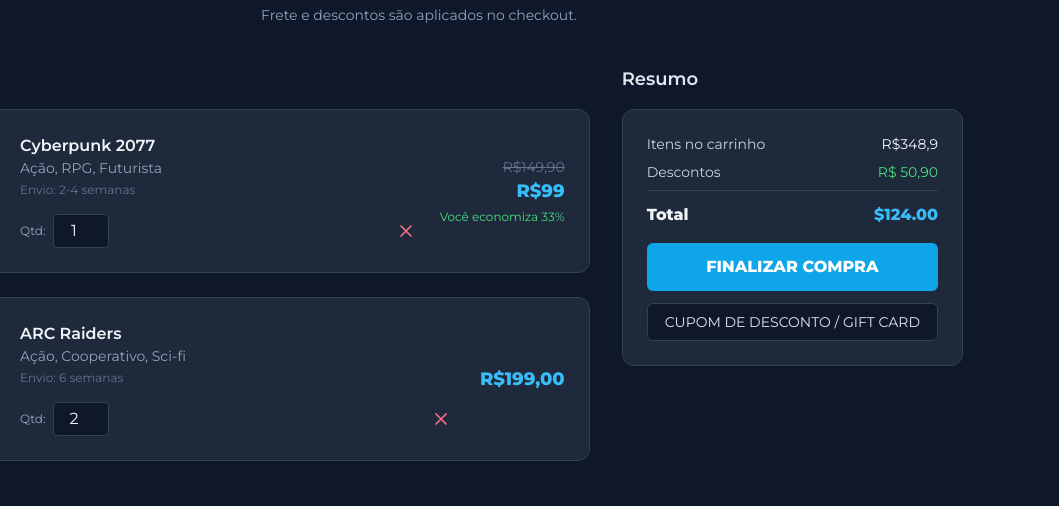
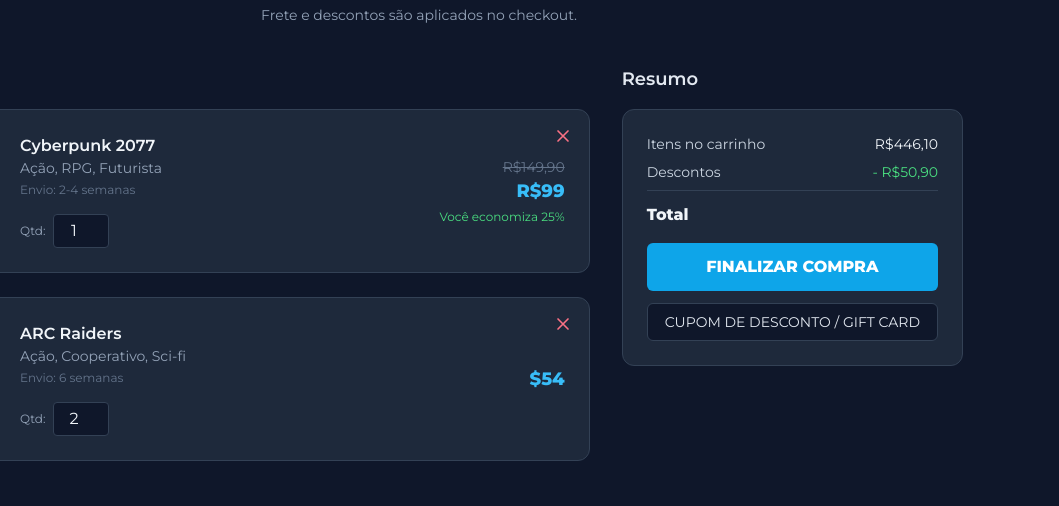
Before and after one commit to Aurelio-Dev/levelstore, a website: page src/carrinho.html in a window 1280 px wide. Shown: the part 228-734 px from the top of the page, 221-1280 px from the left. Drawn offline with nearby package versions, Linux system fonts and the light colour scheme.

Commit message:
Update carrinho.html

```diff
--- a/src/carrinho.html
+++ b/src/carrinho.html
@@ -137,8 +137,25 @@
           </h2>
           <div class="space-y-6">
             <div
-              class="flex flex-col gap-6 p-6 transition-colors duration-200 border bg-slate-100 dark:bg-slate-800 rounded-xl border-slate-200 dark:border-slate-700 md:flex-row md:items-center"
+              class="relative flex flex-col gap-6 p-6 transition-colors duration-200 border bg-slate-100 dark:bg-slate-800 rounded-xl border-slate-200 dark:border-slate-700 md:flex-row md:items-center"
             >
+              <button
+                class="absolute top-4 right-4 text-rose-500 dark:text-rose-400 hover:text-rose-600 dark:hover:text-rose-500 transition"
+              >
+                <svg
+                  class="w-5 h-5"
+                  fill="none"
+                  viewBox="0 0 24 24"
+                  stroke="currentColor"
+                >
+                  <path
+                    stroke-linecap="round"
+                    stroke-linejoin="round"
+                    stroke-width="2"
+                    d="M6 18L18 6M6 6l12 12"
+                  />
+                </svg>
+              </button>
               <img
                 src="https://cdn.cloudflare.steamstatic.com/steam/apps/1091500/header.jpg"
                 alt="Cyberpunk 2077"
@@ -152,38 +169,19 @@
                   Ação, RPG, Futurista
                 </p>
                 <p class="mt-1 text-xs text-slate-500">Envio: 2-4 semanas</p>
-                <div class="flex items-center gap-4 mt-4">
-                  <div class="flex items-center gap-2">
-                    <label
-                      for="qtd1"
-                      class="text-xs text-slate-600 dark:text-slate-400"
-                      >Qtd:</label
-                    >
-                    <input
-                      id="qtd1"
-                      type="number"
-                      min="1"
-                      value="1"
-                      class="px-2 py-1 text-center bg-white border rounded w-14 dark:bg-slate-900 border-slate-300 dark:border-slate-700 text-slate-900 dark:text-slate-100"
-                    />
-                  </div>
-                  <button
-                    class="ml-auto text-rose-500 dark:text-rose-400 hover:text-rose-600 dark:hover:text-rose-500"
+                <div class="flex items-center gap-2 mt-4">
+                  <label
+                    for="qtd1"
+                    class="text-xs text-slate-600 dark:text-slate-400"
+                    >Qtd:</label
                   >
-                    <svg
-                      class="w-5 h-5"
-                      fill="none"
-                      viewBox="0 0 24 24"
-                      stroke="currentColor"
-                    >
-                      <path
-                        stroke-linecap="round"
-                        stroke-linejoin="round"
-                        stroke-width="2"
-                        d="M6 18L18 6M6 6l12 12"
-                      />
-                    </svg>
-                  </button>
+                  <input
+                    id="qtd1"
+                    type="number"
+                    min="1"
+                    value="1"
+                    class="px-2 py-1 text-center bg-white border rounded w-14 dark:bg-slate-900 border-slate-300 dark:border-slate-700 text-slate-900 dark:text-slate-100"
+                  />
                 </div>
               </div>
               <div class="flex flex-col items-end min-w-[90px]">
@@ -192,14 +190,31 @@
                   >R$99</span
                 >
                 <span class="mt-1 text-xs text-green-500 dark:text-green-400"
-                  >Você economiza 33%</span
+                  >Você economiza 25%</span
                 >
               </div>
             </div>
 
             <div
-              class="flex flex-col gap-6 p-6 transition-colors duration-200 border bg-slate-100 dark:bg-slate-800 rounded-xl border-slate-200 dark:border-slate-700 md:flex-row md:items-center"
+              class="relative flex flex-col gap-6 p-6 transition-colors duration-200 border bg-slate-100 dark:bg-slate-800 rounded-xl border-slate-200 dark:border-slate-700 md:flex-row md:items-center"
             >
+              <button
+                class="absolute top-4 right-4 text-rose-500 dark:text-rose-400 hover:text-rose-600 dark:hover:text-rose-500 transition"
+              >
+                <svg
+                  class="w-5 h-5"
+                  fill="none"
+                  viewBox="0 0 24 24"
+                  stroke="currentColor"
+                >
+                  <path
+                    stroke-linecap="round"
+                    stroke-linejoin="round"
+                    stroke-width="2"
+                    d="M6 18L18 6M6 6l12 12"
+                  />
+                </svg>
+              </button>
               <img
                 src="assets/images/logo-jogos/arc-raiders-weavs.jpg"
                 alt="ARC Raiders"
@@ -213,43 +228,24 @@
                   Ação, Cooperativo, Sci-fi
                 </p>
                 <p class="mt-1 text-xs text-slate-500">Envio: 6 semanas</p>
-                <div class="flex items-center gap-4 mt-4">
-                  <div class="flex items-center gap-2">
-                    <label
-                      for="qtd2"
-                      class="text-xs text-slate-600 dark:text-slate-400"
-                      >Qtd:</label
-                    >
-                    <input
-                      id="qtd2"
-                      type="number"
-                      min="1"
-                      value="2"
-                      class="px-2 py-1 text-center bg-white border rounded w-14 dark:bg-slate-900 border-slate-300 dark:border-slate-700 text-slate-900 dark:text-slate-100"
-                    />
-                  </div>
-                  <button
-                    class="ml-auto text-rose-500 dark:text-rose-400 hover:text-rose-600 dark:hover:text-rose-500"
+                <div class="flex items-center gap-2 mt-4">
+                  <label
+                    for="qtd2"
+                    class="text-xs text-slate-600 dark:text-slate-400"
+                    >Qtd:</label
                   >
-                    <svg
-                      class="w-5 h-5"
-                      fill="none"
-                      viewBox="0 0 24 24"
-                      stroke="currentColor"
-                    >
-                      <path
-                        stroke-linecap="round"
-                        stroke-linejoin="round"
-                        stroke-width="2"
-                        d="M6 18L18 6M6 6l12 12"
-                      />
-                    </svg>
-                  </button>
+                  <input
+                    id="qtd2"
+                    type="number"
+                    min="1"
+                    value="2"
+                    class="px-2 py-1 text-center bg-white border rounded w-14 dark:bg-slate-900 border-slate-300 dark:border-slate-700 text-slate-900 dark:text-slate-100"
+                  />
                 </div>
               </div>
               <div class="flex flex-col items-end min-w-[90px]">
                 <span class="text-lg font-bold text-sky-500 dark:text-sky-400"
-                  >R$199,00</span
+                  >$54</span
                 >
               </div>
             </div>
@@ -269,19 +265,19 @@
               class="flex justify-between mb-2 text-sm text-slate-700 dark:text-slate-300"
             >
               <span>Itens no carrinho</span>
-              <span class="text-slate-900 dark:text-slate-100">R$348,9</span>
+              <span class="text-slate-900 dark:text-slate-100">R$446,10</span>
             </div>
             <div
               class="flex justify-between mb-2 text-sm text-slate-700 dark:text-slate-300"
             >
               <span>Descontos</span>
-              <span class="text-green-500 dark:text-green-400">R$ 50,90</span>
+              <span class="text-green-500 dark:text-green-400">- R$50,90</span>
             </div>
             <div
               class="flex justify-between pt-3 mb-4 text-base font-bold border-t border-slate-300 dark:border-slate-700"
             >
               <span class="text-slate-900 dark:text-slate-100">Total</span>
-              <span class="text-sky-500 dark:text-sky-400">$124.00</span>
+              <span class="text-sky-500 dark:text-sky-400"></span>
             </div>
             <button
               class="w-full py-3 mb-3 font-bold text-white transition rounded-md bg-sky-500 hover:bg-sky-600"
@@ -326,7 +322,7 @@
                 d="M5 11V7a7 7 0 0114 0v4"
               />
             </svg>
-            <span  class="text-sm text-slate-900 dark:text-slate-200"
+            <span class="text-sm text-slate-900 text-slate-200"
               >Devolução grátis por 30 dias</span
             >
           </li>
@@ -378,7 +374,7 @@
                 d="M8 21V7"
               />
             </svg>
-            <span  class="text-sm text-slate-900 dark:text-slate-200"
+            <span class="text-sm text-slate-900 text-slate-200"
               >Entrega em casa ou retirada</span
             >
           </li>
```
